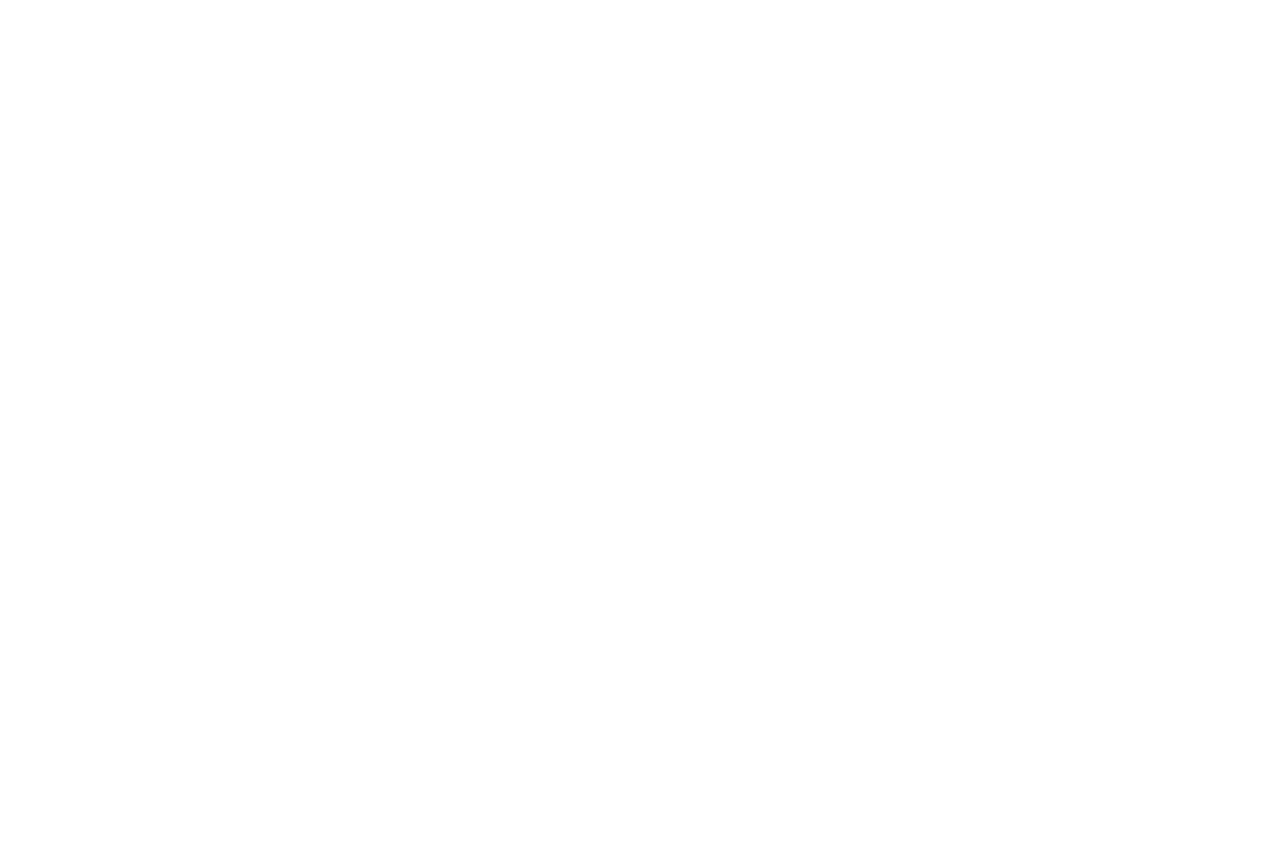
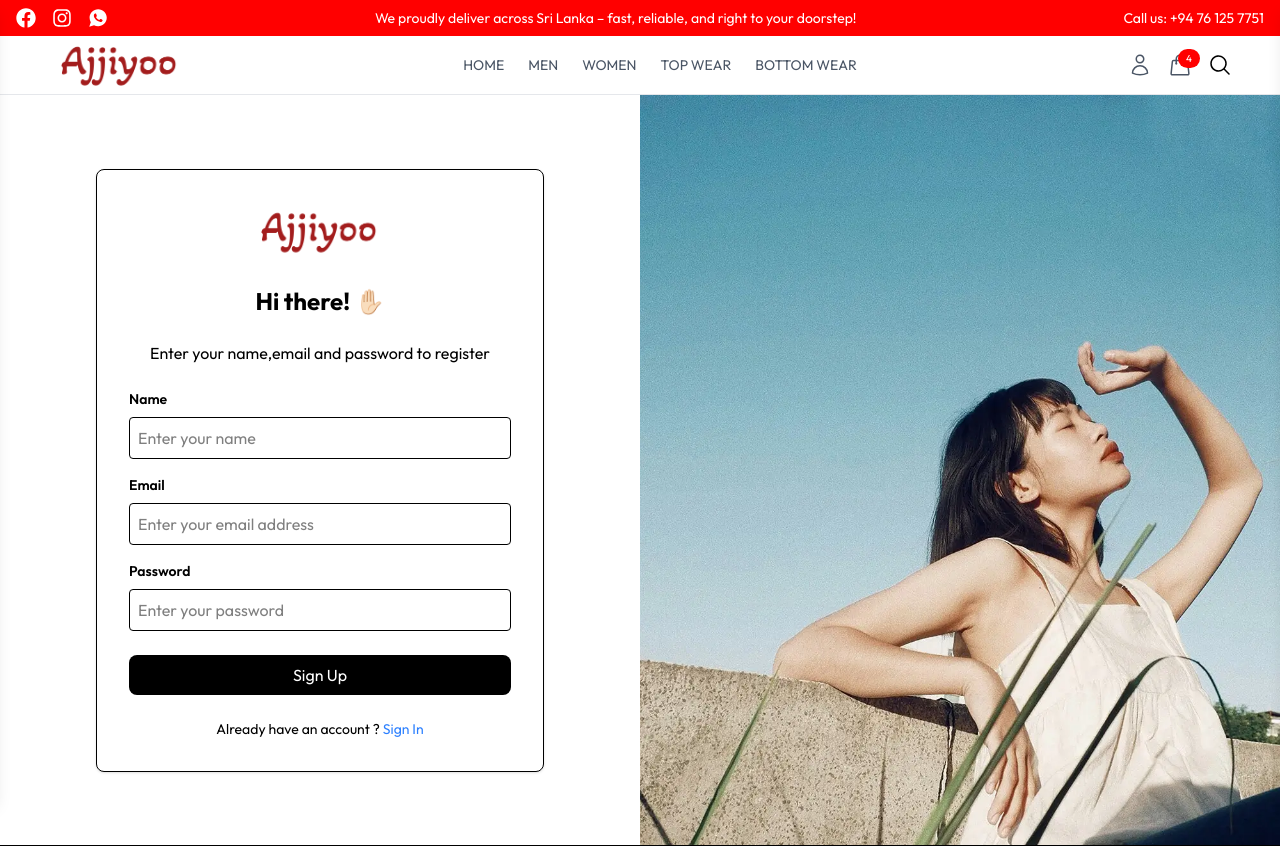
Before and after one commit to asjadahamed77/AjjiyooEcom, a React (Vite) app in the folder client/: page /register in a window 1280 px wide. Before the commit this address had no page. Shown: the top 847 px of the page. Before the commit the page ends 800 px from the top, so only its background shows below. Built offline with nearby package versions, Linux system fonts and the light colour scheme.

Commit message:
Completed Features Section Component, Login and Register Pages

```diff
--- a/client/src/App.jsx
+++ b/client/src/App.jsx
@@ -2,6 +2,8 @@ import { BrowserRouter, Route, Routes } from 'react-router-dom';
 import UserLayout from './components/layout/UserLayout';
 import Home from './pages/Home';
 import { Toaster } from 'sonner'
+import Login from './pages/Login';
+import Register from './pages/Register';
 
 function App() {
   return (
@@ -10,6 +12,8 @@ function App() {
       <Routes>
         <Route path='/' element={<UserLayout />}>
           <Route index element={<Home />} />
+          <Route path='/login' element={<Login />} />
+          <Route path='/register' element={<Register />} />
         </Route>
       </Routes>
     </BrowserRouter>
--- /dev/null
+++ b/client/src/components/products/FeaturesSection.jsx
@@ -0,0 +1,44 @@
+import { HiArrowPathRoundedSquare, HiOutlineCreditCard, HiShoppingBag } from "react-icons/hi2"
+
+
+const FeaturesSection = () => {
+  return (
+    <section className="py-16 px-4 bg-white">
+      <div className="container mx-auto grid grid-cols-1 md:grid-cols-3 gap-8 text-center ">
+        <div className="flex flex-col items-center">
+        <div className="p-4 rounded-full mb-4">
+        <HiShoppingBag className="text-xl" />
+        </div>
+        <h4 className="tracking-tighter mb-4">FREE SRI LANKAN SHIPPING</h4>
+        <p className="text-gray-600 tracking-tighter text-sm">
+            On all orders over Rs.10000.00
+        </p>
+        </div>
+
+        <div className="flex flex-col items-center">
+        <div className="p-4 rounded-full mb-4">
+        <HiArrowPathRoundedSquare className="text-xl" />
+        </div>
+        <h4 className="tracking-tighter mb-4">45 DAYS RETURN</h4>
+        <p className="text-gray-600 tracking-tighter text-sm">
+            Money back guarantee
+        </p>
+        </div>
+
+        <div className="flex flex-col items-center">
+        <div className="p-4 rounded-full mb-4">
+        <HiOutlineCreditCard className="text-xl" />
+        </div>
+        <h4 className="tracking-tighter mb-4">SECURE CHECKOUT</h4>
+        <p className="text-gray-600 tracking-tighter text-sm">
+            100% secure checkout process
+        </p>
+        </div>
+
+
+      </div>
+    </section>
+  )
+}
+
+export default FeaturesSection
--- a/client/src/pages/Home.jsx
+++ b/client/src/pages/Home.jsx
@@ -1,5 +1,6 @@
 import Hero from "../components/layout/Hero"
 import FeaturedCollection from "../components/products/FeaturedCollection"
+import FeaturesSection from "../components/products/FeaturesSection"
 import GenderCollectionSection from "../components/products/GenderCollectionSection"
 import NewArrivals from "../components/products/NewArrivals"
 import ProductDetails from "../components/products/ProductDetails"
@@ -75,6 +76,7 @@ const Home = () => {
       <ProductGrid products={placeholderProducts} />
       </div>
       <FeaturedCollection />
+      <FeaturesSection />
     </div>
   )
 }
--- /dev/null
+++ b/client/src/pages/Login.jsx
@@ -0,0 +1,62 @@
+import { useState } from "react"
+import logo from '../assets/ajjiyoo.png'
+import { Link } from "react-router-dom"
+import loginImg from '../assets/login.webp'
+const Login = () => {
+    const [email,setEmail] = useState('')
+    const [password,setPassword] = useState('')
+
+    const handleSubmit = async (e)=> {
+        e.preventDefault()
+    }
+
+  return (
+    <div className="flex">
+      <div className="w-full md:w-1/2 flex flex-col md:flex-row justify-center items-center p-8 md:p-12">
+        <form onSubmit={handleSubmit} className="max-w-md w-full bg-white p-8 rounded-lg border shadow-sm">
+            <div className="flex justify-center mb-6">
+                <img src={logo} alt="ajjiyoologo" className="w-36" />
+            </div>
+            <h2 className="text-2xl font-bold text-center mb-6">Hi there! ✋🏻</h2>
+            <p className="text-center mb-6">
+                Enter your username and password to login
+            </p>
+            <div className="mb-4">
+                <label className="block text-sm font-semibold mb-2">Email</label>
+                <input
+              type="email"
+              className="w-full p-2 rounded border focus:outline-none focus:ring-2 focus:black"
+              placeholder="Enter your email address"
+              value={email}
+              onChange={(e) => setEmail(e.target.value)}
+              required
+            />
+            </div>
+            <div className="mb-4">
+                <label className="block text-sm font-semibold mb-2">Password</label>
+                <input
+              type="password"
+              className="w-full p-2 rounded border focus:outline-none focus:ring-2 focus:black"
+              placeholder="Enter your password"
+              value={password}
+              onChange={(e) => setPassword(e.target.value)}
+              required
+            />
+            </div>
+            <button type="submit" className="bg-black text-white w-full py-2 rounded-lg hover:opacity-80 transition-colors mt-2" >Sign In</button>
+            <p className="mt-6 text-center text-sm">
+                Do not have an account ? <Link to={'/register'} className="text-blue-500 hover:underline transition">Sign Up</Link>
+            </p>
+        </form>
+      </div>
+      <div className="hidden md:block w-1/2 bg-gray-800">
+      <div className="h-full flex flex-col justify-center items-center">
+        <img src={loginImg} alt="login" className="h-[750px] w-full object-cover" />
+      </div>
+
+      </div>
+    </div>
+  )
+}
+
+export default Login
--- /dev/null
+++ b/client/src/pages/Register.jsx
@@ -0,0 +1,75 @@
+import { useState } from "react"
+import logo from '../assets/ajjiyoo.png'
+import { Link } from "react-router-dom"
+import registerImg from '../assets/register.webp'
+
+const Register = () => {
+    const [email,setEmail] = useState('')
+    const [password,setPassword] = useState('')
+    const [name,setName] = useState('')
+
+    const handleSubmit = async (e)=> {
+        e.preventDefault()
+    }
+
+  return (
+    <div className="flex">
+    <div className="w-full md:w-1/2 flex flex-col md:flex-row justify-center items-center p-8 md:p-12">
+      <form onSubmit={handleSubmit} className="max-w-md w-full bg-white p-8 rounded-lg border shadow-sm">
+          <div className="flex justify-center mb-6">
+              <img src={logo} alt="ajjiyoologo" className="w-36" />
+          </div>
+          <h2 className="text-2xl font-bold text-center mb-6">Hi there! ✋🏻</h2>
+          <p className="text-center mb-6">
+              Enter your name,email and password to register
+          </p>
+          <div className="mb-4">
+              <label className="block text-sm font-semibold mb-2">Name</label>
+              <input
+            type="text"
+            className="w-full p-2 rounded border focus:outline-none focus:ring-2 focus:black"
+            placeholder="Enter your name"
+            value={name}
+            onChange={(e) => setName(e.target.value)}
+            required
+          />
+          </div>
+          <div className="mb-4">
+              <label className="block text-sm font-semibold mb-2">Email</label>
+              <input
+            type="email"
+            className="w-full p-2 rounded border focus:outline-none focus:ring-2 focus:black"
+            placeholder="Enter your email address"
+            value={email}
+            onChange={(e) => setEmail(e.target.value)}
+            required
+          />
+          </div>
+          <div className="mb-4">
+              <label className="block text-sm font-semibold mb-2">Password</label>
+              <input
+            type="password"
+            className="w-full p-2 rounded border focus:outline-none focus:ring-2 focus:black"
+            placeholder="Enter your password"
+            value={password}
+            onChange={(e) => setPassword(e.target.value)}
+            required
+          />
+          </div>
+          <button type="submit" className="bg-black text-white w-full py-2 rounded-lg hover:opacity-80 transition-colors mt-2" >Sign Up</button>
+          <p className="mt-6 text-center text-sm">
+             Already have an account ? <Link to={'/login'} className="text-blue-500 hover:underline transition">Sign In</Link>
+          </p>
+      </form>
+    </div>
+    <div className="hidden md:block w-1/2 bg-gray-800">
+    <div className="h-full flex flex-col justify-center items-center">
+      <img src={registerImg} alt="login" className="h-[750px] w-full object-cover" />
+    </div>
+
+    </div>
+  </div>
+  )
+}
+
+export default Register
```
